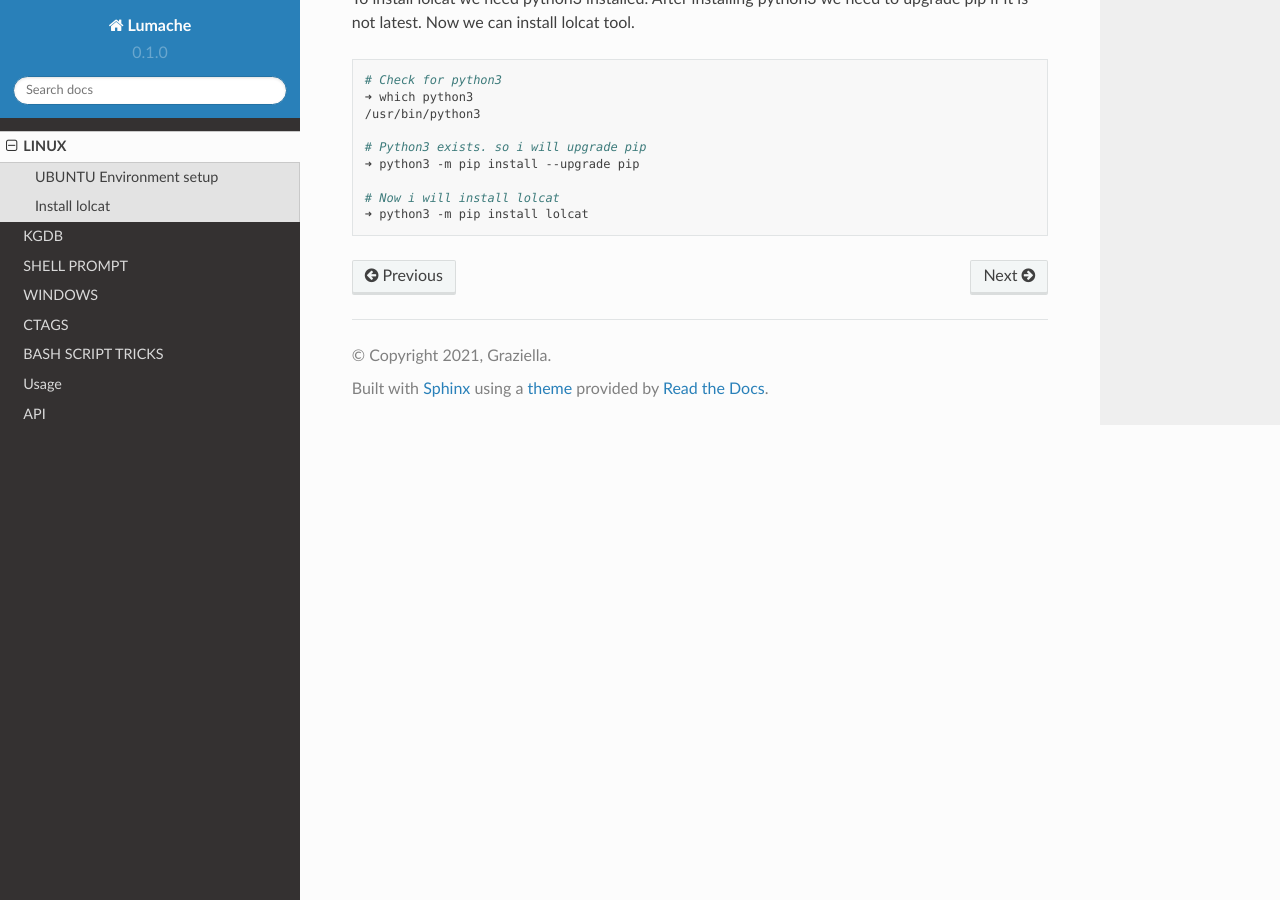
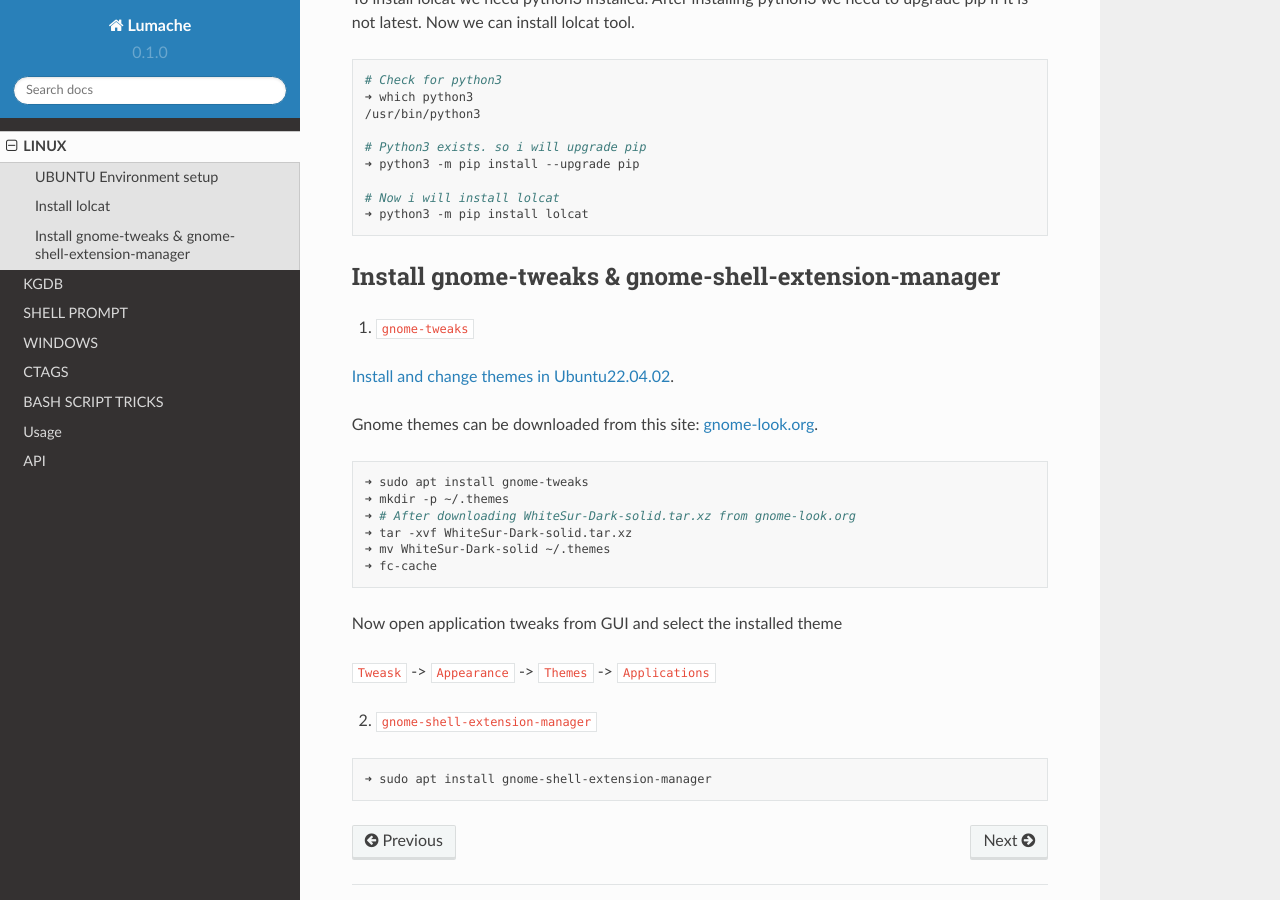
Before and after one commit to shadevacc/envs, a Sphinx documentation site: the page built from docs/source/linux/linux.rst, in a window 1280 px wide and 900 px high, scrolled down 1440 px. Built offline with Sphinx 7.4.7 and the Read the Docs theme 2.0.0, drawn with Linux system fonts in a browser that asks for light colours.

Commit message:
2023Apr09: refactor kgdb and added doc to install themes
- removed unnecessary prompts in kgdb.rst
- updated bash to xml
- added doc on how to install themes

Signed-off-by: sha.dev <sha.dev.co.in@gmail.com>

```diff
--- a/docs/source/linux/linux.rst
+++ b/docs/source/linux/linux.rst
@@ -84,3 +84,35 @@ Now we can install lolcat tool.
 
     # Now i will install lolcat
     ➜ python3 -m pip install lolcat
+
+Install gnome-tweaks & gnome-shell-extension-manager
+----------------------------------------------------
+
+1. ``gnome-tweaks``
+
+`Install and change themes in Ubuntu22.04.02`_.
+
+.. _Install and change themes in Ubuntu22.04.02: https://ubuntuhandbook.org/index.php/2022/05/install-themes-ubuntu-22-04/#:~:text=Enable%20Shell%20theme%20selection%20box%3A&text=To%20enable%20it%2C%20you%20have,install%20%E2%80%9CUser%20Themes%E2%80%9D%20extension.&text=Next%2C%20click%20on%20the%20%E2%80%9CActivities,%2C%20re%2Dopen%20Gnome%20Tweaks
+
+Gnome themes can be downloaded from this site: `gnome-look.org`_.
+
+.. _gnome-look.org: https://www.gnome-look.org/browse?cat=135&ord=rating
+
+.. code:: bash
+
+    ➜ sudo apt install gnome-tweaks
+    ➜ mkdir -p ~/.themes
+    ➜ # After downloading WhiteSur-Dark-solid.tar.xz from gnome-look.org
+    ➜ tar -xvf WhiteSur-Dark-solid.tar.xz
+    ➜ mv WhiteSur-Dark-solid ~/.themes
+    ➜ fc-cache
+
+Now open application tweaks from GUI and select the installed theme
+
+``Tweask`` -> ``Appearance`` -> ``Themes`` -> ``Applications``
+
+2. ``gnome-shell-extension-manager``
+
+.. code:: bash
+
+    ➜ sudo apt install gnome-shell-extension-manager
```
Also changed, not shown: docs/source/linux/kgdb.rst (+7 -9 lines).
